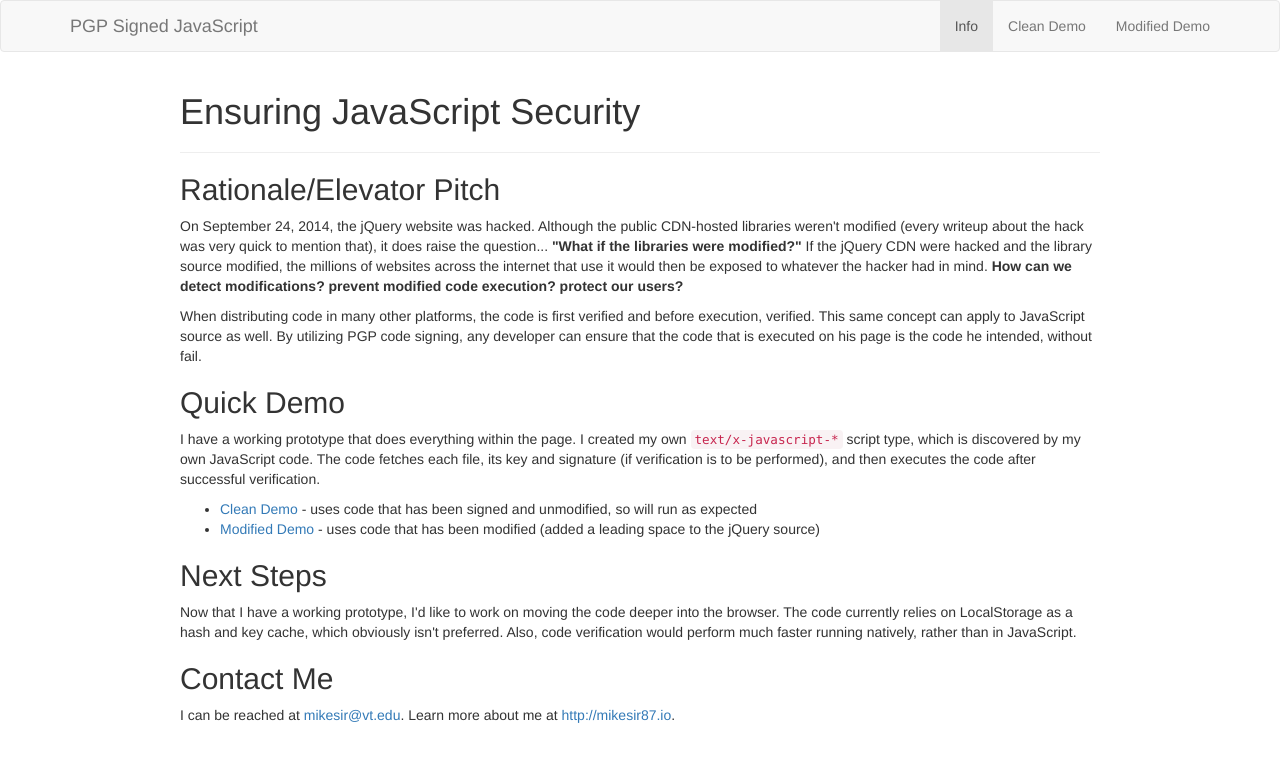
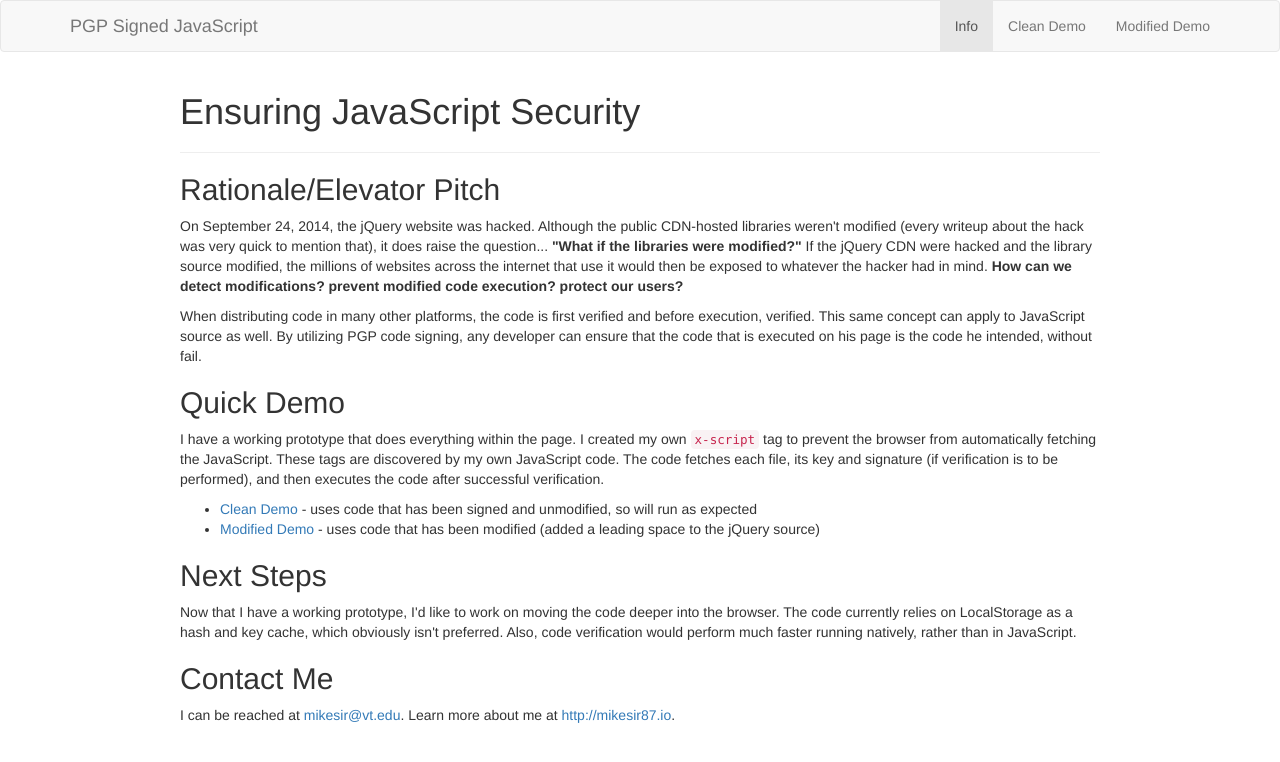
Before and after one commit to mikesir87/trustedJavascript, a plain HTML site: page index.html in a window 1280 px wide. Drawn offline with nearby package versions, Linux system fonts and the light colour scheme.

Commit message:
Modified info on main index page

```diff
--- a/index.html
+++ b/index.html
@@ -35,7 +35,7 @@
       <p>When distributing code in many other platforms, the code is first verified and before execution, verified.  This same concept can apply to JavaScript source as well.  By utilizing PGP code signing, any developer can ensure that the code that is executed on his page is the code he intended, without fail.</p>
 
       <h2>Quick Demo</h2>
-      <p>I have a working prototype that does everything within the page.  I created my own <code>text/x-javascript-*</code> script type, which is discovered by my own JavaScript code.  The code fetches each file, its key and signature (if verification is to be performed), and then executes the code after successful verification.</p>
+      <p>I have a working prototype that does everything within the page.  I created my own <code>x-script</code> tag to prevent the browser from automatically fetching the JavaScript.  These tags are discovered by my own JavaScript code.  The code fetches each file, its key and signature (if verification is to be performed), and then executes the code after successful verification.</p>
       <ul>
         <li><a href="clean">Clean Demo</a> - uses code that has been signed and unmodified, so will run as expected</li>
         <li><a href="modified">Modified Demo</a> - uses code that has been modified (added a leading space to the jQuery source)</li>
```
